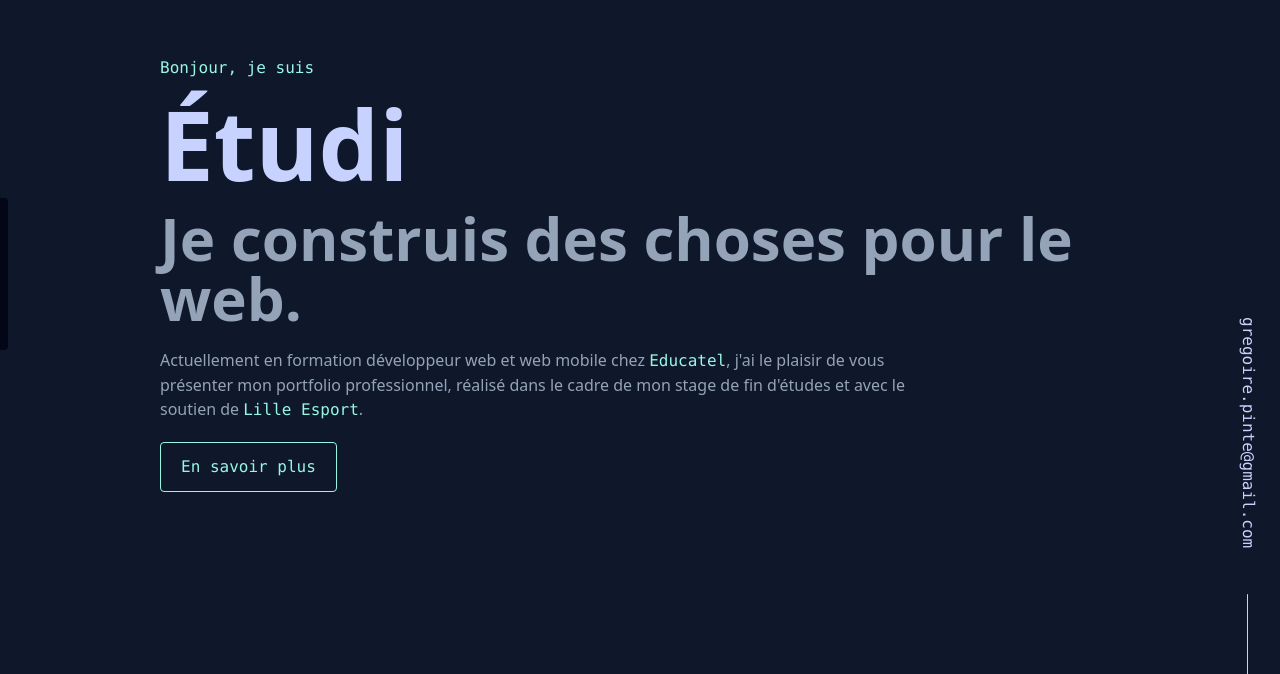
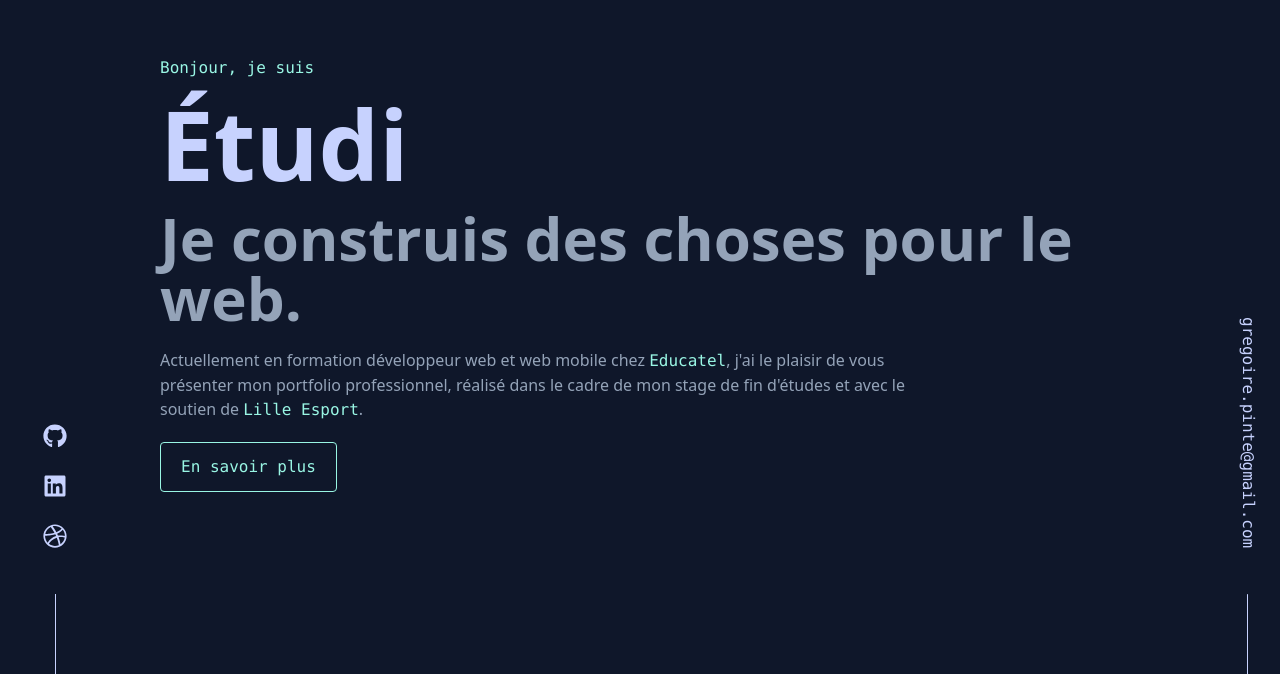
Before and after one commit to g4rf4z/gp-portfolio-client, a Vue app: page / in a window 1280 px wide. Shown: the part 126-800 px from the top of the page. Built offline with nearby package versions, Linux system fonts and the light colour scheme; no server answers.

Commit message:
23/05 - SocialNav.vue design hoverhaul

```diff
--- a/src/components/organisms/SocialNav.vue
+++ b/src/components/organisms/SocialNav.vue
@@ -1,5 +1,5 @@
 <template>
-  <nav :class="{ active: isActive }" @click="toggleMenu">
+  <aside>
     <ul>
       <li v-for="(link, index) in links" :key="index">
         <link-atom
@@ -12,55 +12,52 @@
         </link-atom>
       </li>
     </ul>
-  </nav>
+  </aside>
 </template>
 
 <script setup>
 import LinkAtom from "#/atoms/Link.vue";
 import IconAtom from "#/atoms/Icon.vue";
 
-import { ref } from "vue";
-
 const links = [
   {
-    to: "https://github.com/g4rf4z/",
+    to: "https://github.com/g4rf4z",
     name: "GitHub",
     icon: "github",
   },
   {
-    to: "https://www.linkedin.com/in/gr%C3%A9goire-pinte-02ba65209/",
+    to: "https://www.linkedin.com/in/gr%C3%A9goire-pinte-02ba65209",
     name: "LinkedIn",
     icon: "linkedin",
   },
   {
-    to: "https://dribbble.com/g4rf4z/",
+    to: "https://dribbble.com/g4rf4z",
     name: "Dribbble",
     icon: "dribbble",
   },
 ];
-
-const isActive = ref();
-
-const toggleMenu = () => {
-  isActive.value = !isActive.value;
-};
 </script>
 
 <style lang="scss" scoped>
-nav {
-  @apply p-2 fixed top-1/2 -left-12 -translate-y-1/2 z-40 rounded-r bg-slate-950 duration-300;
+aside {
+  @apply hidden sm:block pb-10 sm:fixed sm:left-10 sm:bottom-20 sm:text-indigo-200;
 
   ul {
-    @apply space-y-2;
+    @apply space-y-5;
 
     a {
-      @apply h-10 w-10 flex items-center justify-center text-indigo-200 duration-300;
-      @apply hover:cursor-pointer hover:text-teal-200;
+      writing-mode: vertical-lr;
+      @apply duration-300;
+
+      &:hover {
+        @apply text-teal-200 -translate-y-1;
+      }
     }
   }
-}
 
-.active {
-  @apply left-0 duration-300;
+  &::after {
+    content: "";
+    @apply h-full w-[1px] absolute bottom-0 left-[44%] bg-indigo-200 translate-y-full;
+  }
 }
 </style>
```
